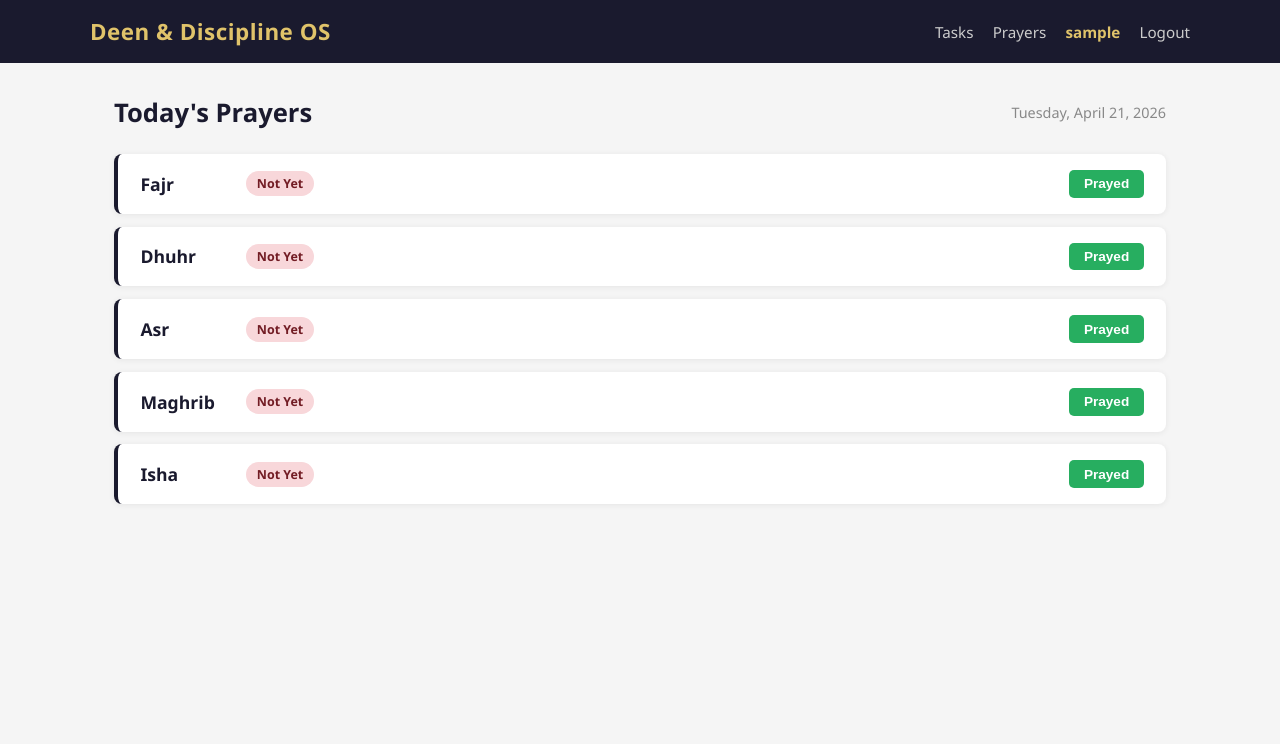
After one commit to SyedMohammedRaheem99/deen-discipline-os, a Django app: page /prayers/ in a window 1280 px wide. The commit adds this page. Shown: the top 744 px of the page. Run offline with Django 5.2, Linux system fonts and the light colour scheme; the visitor is signed in with stand-in values (Sample User, id 1); data comes from the database, SQL or seed files in the repository.

Commit message:
60% prayer system complete (daily tracking + auto-create + secure toggle)

```diff
--- a/core/urls.py
+++ b/core/urls.py
@@ -14,4 +14,9 @@ urlpatterns = [
     path('tasks/', views.task_list, name='task_list'),
     path('tasks/create/', views.task_create, name='task_create'),
     path('tasks/toggle/<int:task_id>/', views.task_toggle, name='task_toggle'),
+
+    # Prayer tracking
+    path('prayers/', views.prayer_list, name='prayer_list'),
+    path('prayers/toggle/<int:prayer_id>/', views.prayer_toggle, name='prayer_toggle'),
+    path('prayers/on-time/<int:prayer_id>/', views.prayer_on_time_toggle, name='prayer_on_time_toggle'),
 ]
--- a/core/views.py
+++ b/core/views.py
@@ -1,8 +1,9 @@
 from django.shortcuts import render, redirect, get_object_or_404
 from django.contrib.auth import login
 from django.contrib.auth.decorators import login_required
+from django.utils import timezone
 from .forms import RegisterForm, TaskForm
-from .models import Task
+from .models import Task, Prayer
 
 
 @login_required
@@ -87,3 +88,80 @@ def task_toggle(request, task_id):
         task.save()
 
     return redirect('core:task_list')
+
+
+# ===========================================================
+# Prayer Views
+# ===========================================================
+
+# The canonical order of the 5 daily prayers
+PRAYER_ORDER = ['fajr', 'dhuhr', 'asr', 'maghrib', 'isha']
+
+
+@login_required
+def prayer_list(request):
+    """
+    Show today's 5 prayers for the logged-in user.
+    If any prayer record is missing for today, create it automatically.
+    This ensures the user always sees all 5 prayers without manual setup.
+    """
+    today = timezone.localdate()  # Use localdate so it respects TIME_ZONE setting
+
+    # Auto-create any missing prayer records for today using get_or_create.
+    # This is idempotent — safe to call on every page load.
+    for prayer_name in PRAYER_ORDER:
+        Prayer.objects.get_or_create(
+            user=request.user,
+            date=today,
+            prayer_name=prayer_name,
+            # defaults only applied when creating (not when getting existing record)
+            defaults={'completed': False, 'on_time': False},
+        )
+
+    # Fetch today's prayers and order them correctly (Fajr → Isha).
+    # Alphabetical DB ordering would be wrong, so we sort by PRAYER_ORDER index.
+    prayer_records = Prayer.objects.filter(user=request.user, date=today)
+    prayer_map = {p.prayer_name: p for p in prayer_records}
+    prayers = [prayer_map[name] for name in PRAYER_ORDER if name in prayer_map]
+
+    return render(request, 'prayers/prayer_list.html', {
+        'prayers': prayers,
+        'today': today,
+    })
+
+
+@login_required
+def prayer_toggle(request, prayer_id):
+    """
+    Toggle the completed status of a prayer (done ↔ missed).
+    POST only. Filters by user to prevent cross-user tampering.
+    If uncompleted, also resets on_time to False (can't be on-time if not done).
+    """
+    if request.method == 'POST':
+        prayer = get_object_or_404(Prayer, id=prayer_id, user=request.user)
+        prayer.completed = not prayer.completed
+
+        # If marking as not completed, on_time can no longer be true
+        if not prayer.completed:
+            prayer.on_time = False
+
+        prayer.save()
+
+    return redirect('core:prayer_list')
+
+
+@login_required
+def prayer_on_time_toggle(request, prayer_id):
+    """
+    Toggle the on_time status of a prayer.
+    POST only. Only allowed if the prayer is already marked completed.
+    """
+    if request.method == 'POST':
+        prayer = get_object_or_404(Prayer, id=prayer_id, user=request.user)
+
+        # Guard: on_time is only meaningful when the prayer is completed
+        if prayer.completed:
+            prayer.on_time = not prayer.on_time
+            prayer.save()
+
+    return redirect('core:prayer_list')
--- a/static/css/style.css
+++ b/static/css/style.css
@@ -315,6 +315,82 @@ body {
     text-decoration: underline;
 }
 
+/* ----- Prayer List ----- */
+.prayer-list {
+    list-style: none;
+    display: flex;
+    flex-direction: column;
+    gap: 0.8rem;
+}
+
+.prayer-item {
+    background: #fff;
+    border-radius: 8px;
+    padding: 1rem 1.4rem;
+    display: flex;
+    align-items: center;
+    justify-content: space-between;
+    gap: 1rem;
+    box-shadow: 0 1px 6px rgba(0,0,0,0.07);
+    border-left: 4px solid #1a1a2e;
+    transition: opacity 0.2s;
+}
+
+.prayer-done {
+    border-left-color: #27ae60;
+}
+
+.prayer-name {
+    font-size: 1.1rem;
+    font-weight: 700;
+    color: #1a1a2e;
+    min-width: 90px;
+}
+
+.prayer-status {
+    display: flex;
+    gap: 0.5rem;
+    flex: 1;
+}
+
+.prayer-actions {
+    display: flex;
+    gap: 0.5rem;
+    flex-shrink: 0;
+}
+
+/* ----- Badges ----- */
+.badge {
+    display: inline-block;
+    padding: 0.25rem 0.65rem;
+    border-radius: 20px;
+    font-size: 0.78rem;
+    font-weight: 600;
+}
+
+.badge-done    { background: #d4edda; color: #155724; }
+.badge-missed  { background: #f8d7da; color: #721c24; }
+.badge-ontime  { background: #cce5ff; color: #004085; }
+.badge-late    { background: #fff3cd; color: #856404; }
+
+/* On-time button */
+.btn-ontime {
+    background-color: #2980b9;
+    color: #fff;
+    padding: 0.4rem 0.9rem;
+    font-size: 0.85rem;
+}
+
+.btn-ontime:hover {
+    background-color: #2471a3;
+}
+
+/* Page date subtitle */
+.page-date {
+    font-size: 0.9rem;
+    color: #888;
+}
+
 /* ----- Hero Section (Homepage) ----- */
 .hero {
     text-align: center;
--- a/templates/base.html
+++ b/templates/base.html
@@ -22,6 +22,7 @@
                 {% if request.user.is_authenticated %}
                     {# Navigation links for logged-in users #}
                     <a href="{% url 'core:task_list' %}" class="nav-link">Tasks</a>
+                    <a href="{% url 'core:prayer_list' %}" class="nav-link">Prayers</a>
                     <span class="nav-username">{{ request.user.username }}</span>
                     {# Logout requires POST in Django 5 — a plain <a> tag would cause HTTP 405 #}
                     <form method="post" action="{% url 'logout' %}" style="display:inline;">
--- /dev/null
+++ b/templates/prayers/prayer_list.html
@@ -0,0 +1,62 @@
+{% extends 'base.html' %}
+
+{% block title %}Prayers — Deen & Discipline OS{% endblock %}
+
+{% block content %}
+<div class="page-header">
+    <h2 class="page-title">Today's Prayers</h2>
+    <span class="page-date">{{ today|date:"l, F j, Y" }}</span>
+</div>
+
+<ul class="prayer-list">
+    {% for prayer in prayers %}
+    <li class="prayer-item {% if prayer.completed %}prayer-done{% endif %}">
+
+        <!-- Prayer name -->
+        <div class="prayer-name">
+            {{ prayer.get_prayer_name_display }}
+        </div>
+
+        <!-- Status indicators -->
+        <div class="prayer-status">
+            {% if prayer.completed %}
+                <span class="badge badge-done">Prayed</span>
+            {% else %}
+                <span class="badge badge-missed">Not Yet</span>
+            {% endif %}
+
+            {% if prayer.completed %}
+                {% if prayer.on_time %}
+                    <span class="badge badge-ontime">On Time</span>
+                {% else %}
+                    <span class="badge badge-late">Late</span>
+                {% endif %}
+            {% endif %}
+        </div>
+
+        <!-- Action buttons -->
+        <div class="prayer-actions">
+
+            {# Toggle completed — POST only for security #}
+            <form method="post" action="{% url 'core:prayer_toggle' prayer.id %}" style="display:inline;">
+                {% csrf_token %}
+                <button type="submit" class="btn {% if prayer.completed %}btn-undo{% else %}btn-complete{% endif %}">
+                    {% if prayer.completed %}Undo{% else %}Prayed{% endif %}
+                </button>
+            </form>
+
+            {# Toggle on_time — only shown when prayer is completed #}
+            {% if prayer.completed %}
+            <form method="post" action="{% url 'core:prayer_on_time_toggle' prayer.id %}" style="display:inline;">
+                {% csrf_token %}
+                <button type="submit" class="btn {% if prayer.on_time %}btn-undo{% else %}btn-ontime{% endif %}">
+                    {% if prayer.on_time %}Not On Time{% else %}On Time{% endif %}
+                </button>
+            </form>
+            {% endif %}
+
+        </div>
+    </li>
+    {% endfor %}
+</ul>
+{% endblock %}
```
